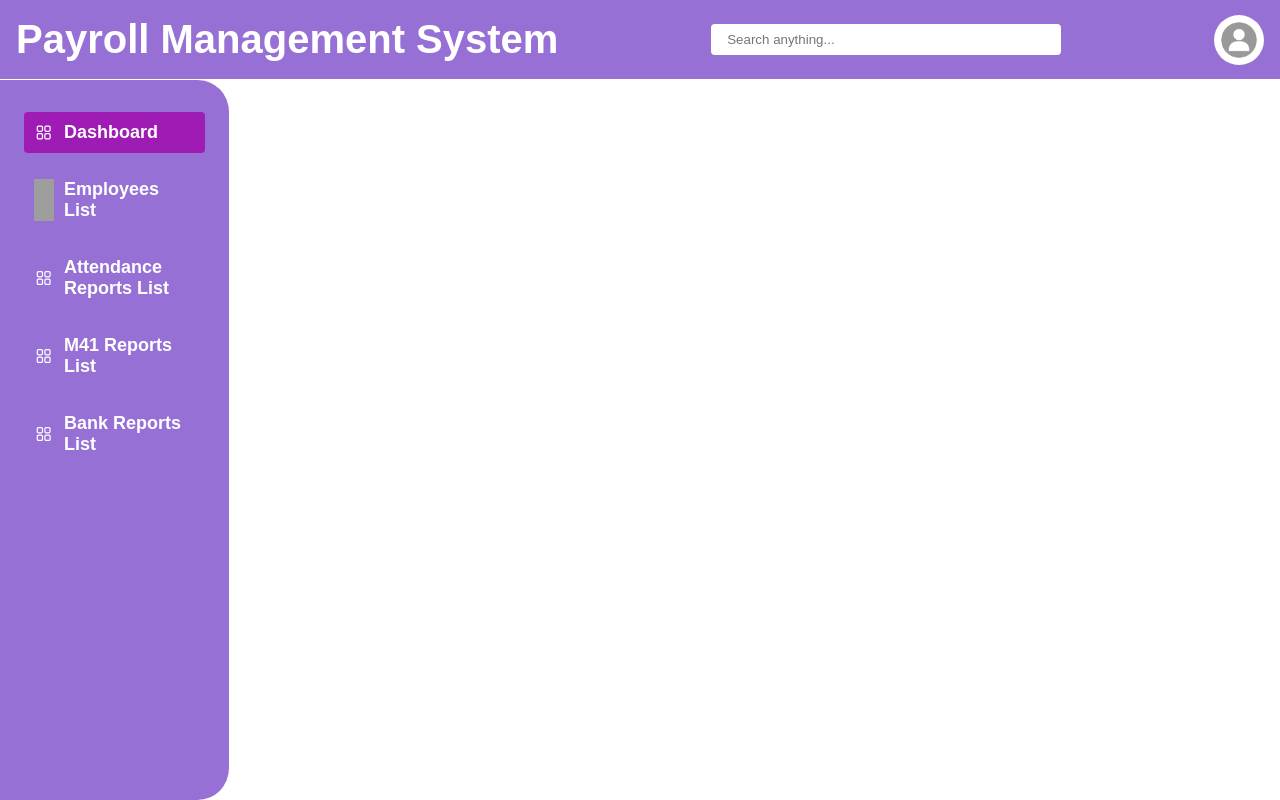
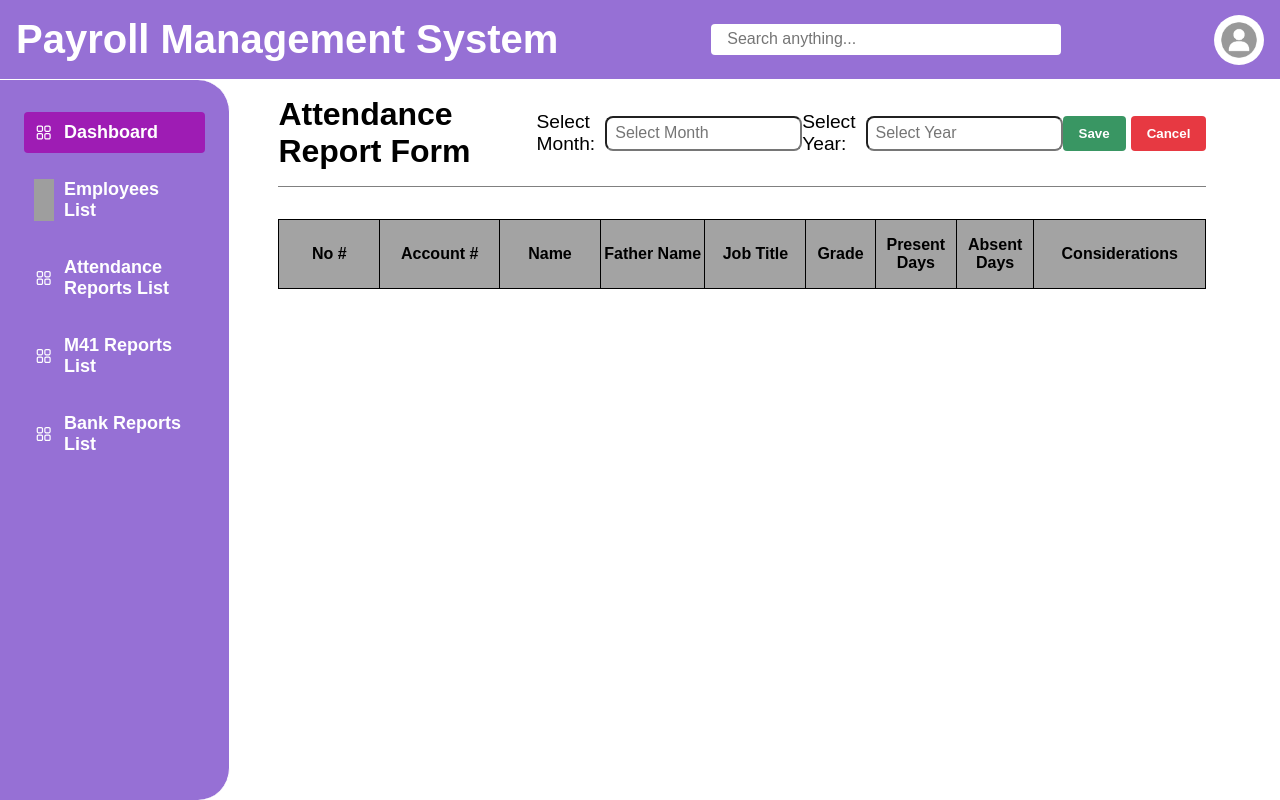
Before and after one commit to noorinoorullah130/2-payroll-management-system, a React (Vite) app: page /attendancereportform in a window 1280 px wide. Built offline with nearby package versions, Linux system fonts and the light colour scheme; grey boxes are pictures that could not be loaded.

Commit message:
Attendance Report Form is added and also more features

```diff
--- a/src/App.jsx
+++ b/src/App.jsx
@@ -6,6 +6,7 @@ import Employee from "./pages/EmployeeList.jsx";
 import AttendanceReport from "./pages/AttendanceReport.jsx";
 import M41Report from "./pages/M41Report.jsx";
 import BankReport from "./pages/BankReport.jsx";
+import AttendanceReportForm from "./components/AttendanceReportForm/AttendanceReportForm.jsx";
 
 function App() {
     return (
@@ -22,6 +23,7 @@ function App() {
                     />
                     <Route path="/m41report" element={<M41Report />} />
                     <Route path="/bankreport" element={<BankReport />} />
+                    <Route path="/attendancereportform" element={<AttendanceReportForm />} />
                 </Routes>
             </BrowserRouter>
         </div>
--- /dev/null
+++ b/src/components/AttendanceReportForm/AttendanceReportForm.css
@@ -0,0 +1,68 @@
+.report-header {
+    display: flex;
+    align-items: center;
+    justify-content: space-between;
+    border-bottom: 1px solid gray;
+    padding-bottom: 1rem;
+}
+
+.header-input-group {
+    display: flex;
+    align-items: center;
+    justify-content: center;
+    gap: 10px;
+}
+
+.header-input-group label {
+    font-size: 1.2rem;
+}
+
+.header-input-group input {
+    padding: 8px;
+    border-radius: 8px;
+    outline: none;
+}
+
+::placeholder {
+    font-size: 16px;
+}
+
+.report-header .btns {
+    display: flex;
+    gap: 5px;
+}
+
+.report-header button {
+    padding: 10px 1rem;
+    border: none;
+    outline: none;
+    border-radius: 4px;
+    background-color: #399663;
+    color: white;
+    font-weight: bold;
+    cursor: pointer;
+    transition: all 0.3s;
+}
+
+.report-header button:last-child {
+    background-color: #e73942;
+}
+
+.report-header button:hover {
+    opacity: 0.8;
+}
+
+table {
+    margin-top: 2rem;
+}
+
+table .small-cells {
+    width: 2%;
+}
+
+table input {
+    width: 100%;
+    text-align: center;
+    border: none;
+    outline: none;
+}
--- /dev/null
+++ b/src/components/AttendanceReportForm/AttendanceReportForm.jsx
@@ -0,0 +1,133 @@
+import React, { useEffect, useState } from "react";
+import "./AttendanceReportForm.css";
+import { useNavigate } from "react-router-dom";
+
+const AttendanceReportForm = () => {
+    const [employees, setEmployees] = useState([]);
+    const [empStatus, setEmpStatus] = useState({});
+    const navigate = useNavigate();
+
+    useEffect(() => {
+        const storedEmployees =
+            JSON.parse(localStorage.getItem("employees")) || [];
+        setEmployees(storedEmployees);
+
+        const initialStatus = {};
+
+        storedEmployees.forEach((emp) => {
+            initialStatus[emp.id] = {
+                presentDays: 30,
+                absentDays: "",
+                considerations: "",
+            };
+        });
+
+        setEmpStatus(initialStatus);
+    }, []);
+
+    const handleInputChange = (id, field, value) => {
+        setEmpStatus((prev) => ({
+            ...prev,
+            [id]: {
+                ...prev[id],
+                [field]: value,
+            },
+        }));
+    };
+
+    return (
+        <div className="attendance-report-form">
+            <div className="report-header">
+                <h1>Attendance Report Form</h1>
+                <div className="header-input-group">
+                    <label htmlFor="month">Select Month:</label>
+                    <input type="text" id="month" placeholder="Select Month" />
+                </div>
+                <div className="header-input-group">
+                    <label htmlFor="month">Select Year:</label>
+                    <input type="number" id="month" placeholder="Select Year" />
+                </div>
+                <div className="btns">
+                    <button>Save</button>
+                    <button onClick={() => navigate("/employee")}>
+                        Cancel
+                    </button>
+                </div>
+            </div>
+
+            <table>
+                <thead>
+                    <tr>
+                        <th>No #</th>
+                        <th>Account #</th>
+                        <th>Name</th>
+                        <th>Father Name</th>
+                        <th>Job Title</th>
+                        <th className="small-cells">Grade</th>
+                        <th className="small-cells">Present Days</th>
+                        <th className="small-cells">Absent Days</th>
+                        <th>Considerations</th>
+                    </tr>
+                </thead>
+                <tbody>
+                    {employees.map((emp, index) => (
+                        <tr key={index}>
+                            <td>{index + 1}</td>
+                            <td>{emp.account}</td>
+                            <td>{emp.name}</td>
+                            <td>{emp.fName}</td>
+                            <td>{emp.jobTitle}</td>
+                            <td>{emp.grade}</td>
+                            <td>
+                                <input
+                                    type="number"
+                                    value={empStatus[emp.id]?.presentDays || ""}
+                                    onChange={(e) =>
+                                        handleInputChange(
+                                            emp.id,
+                                            "presentDays",
+                                            e.target.value
+                                        )
+                                    }
+                                    placeholder="#"
+                                />
+                            </td>
+                            <td>
+                                <input
+                                    type="number"
+                                    value={empStatus[emp.id]?.absentDays || ""}
+                                    onChange={(e) =>
+                                        handleInputChange(
+                                            emp.id,
+                                            "absentDays",
+                                            e.target.value
+                                        )
+                                    }
+                                    placeholder="#"
+                                />
+                            </td>
+                            <td>
+                                <input
+                                    type="text"
+                                    value={
+                                        empStatus[emp.id]?.considerations || ""
+                                    }
+                                    onChange={(e) =>
+                                        handleInputChange(
+                                            emp.id,
+                                            "considerations",
+                                            e.target.value
+                                        )
+                                    }
+                                    placeholder="Any Considerations"
+                                />
+                            </td>
+                        </tr>
+                    ))}
+                </tbody>
+            </table>
+        </div>
+    );
+};
+
+export default AttendanceReportForm;
--- a/src/components/Form/Form.jsx
+++ b/src/components/Form/Form.jsx
@@ -93,7 +93,7 @@ const Form = ({ setEmployees, selectedEmployee, isEditing, setIsEditing }) => {
                 <div className="input-group">
                     <label>Grade:</label>
                     <input
-                        type="text"
+                        type="Number"
                         value={grade}
                         onChange={(e) => setGrade(e.target.value)}
                         min="1"
@@ -105,7 +105,7 @@ const Form = ({ setEmployees, selectedEmployee, isEditing, setIsEditing }) => {
                 <div className="input-group">
                     <label>Account Number:</label>
                     <input
-                        type="text"
+                        type="Number"
                         value={account}
                         onChange={(e) => setAccount(e.target.value)}
                         placeholder="Enter account number"
--- a/src/index.css
+++ b/src/index.css
@@ -28,7 +28,8 @@ a {
 .attendance-report,
 .m41-report,
 .bank-report,
-.addNewEmployee {
+.addNewEmployee,
+.attendance-report-form {
     width: 80%;
     margin-left: 18%;
     margin-top: 5%;
--- a/src/pages/EmployeeList.jsx
+++ b/src/pages/EmployeeList.jsx
@@ -1,6 +1,7 @@
 import React, { useEffect, useState } from "react";
 import "./CSS/Employee.css";
 import Form from "../components/Form/Form";
+import { useNavigate } from "react-router-dom";
 
 const Employee = () => {
     let id = 1;
@@ -33,6 +34,8 @@ const Employee = () => {
         setShowForm(true);
     };
 
+    const navigate = useNavigate();
+
     return (
         <div className="employee">
             <div className="emp-header">
@@ -41,7 +44,12 @@ const Employee = () => {
                     <button onClick={() => toggleForm()}>
                         {showForm ? "Employee List" : "Add New Employee"}
                     </button>
-                    <button>Generate Attendance Report</button>
+                    <button
+                        onClick={() => navigate("/attendancereportform")}
+                        nav
+                    >
+                        Generate Attendance Report
+                    </button>
                 </div>
             </div>
 
@@ -69,8 +77,8 @@ const Employee = () => {
                         <tbody>
                             {employees.length > 0 ? (
                                 employees.map((emp, i) => (
-                                    <tr key={id++}>
-                                        <td>{id}</td>
+                                    <tr key={i}>
+                                        <td>{i + 1}</td>
                                         <td>{emp.account}</td>
                                         <td>{emp.name}</td>
                                         <td>{emp.fName}</td>
```
Also changed, not shown: src/components/Form/Form.css (line endings or trailing spaces), src/pages/CSS/Employee.css (line endings or trailing spaces).
